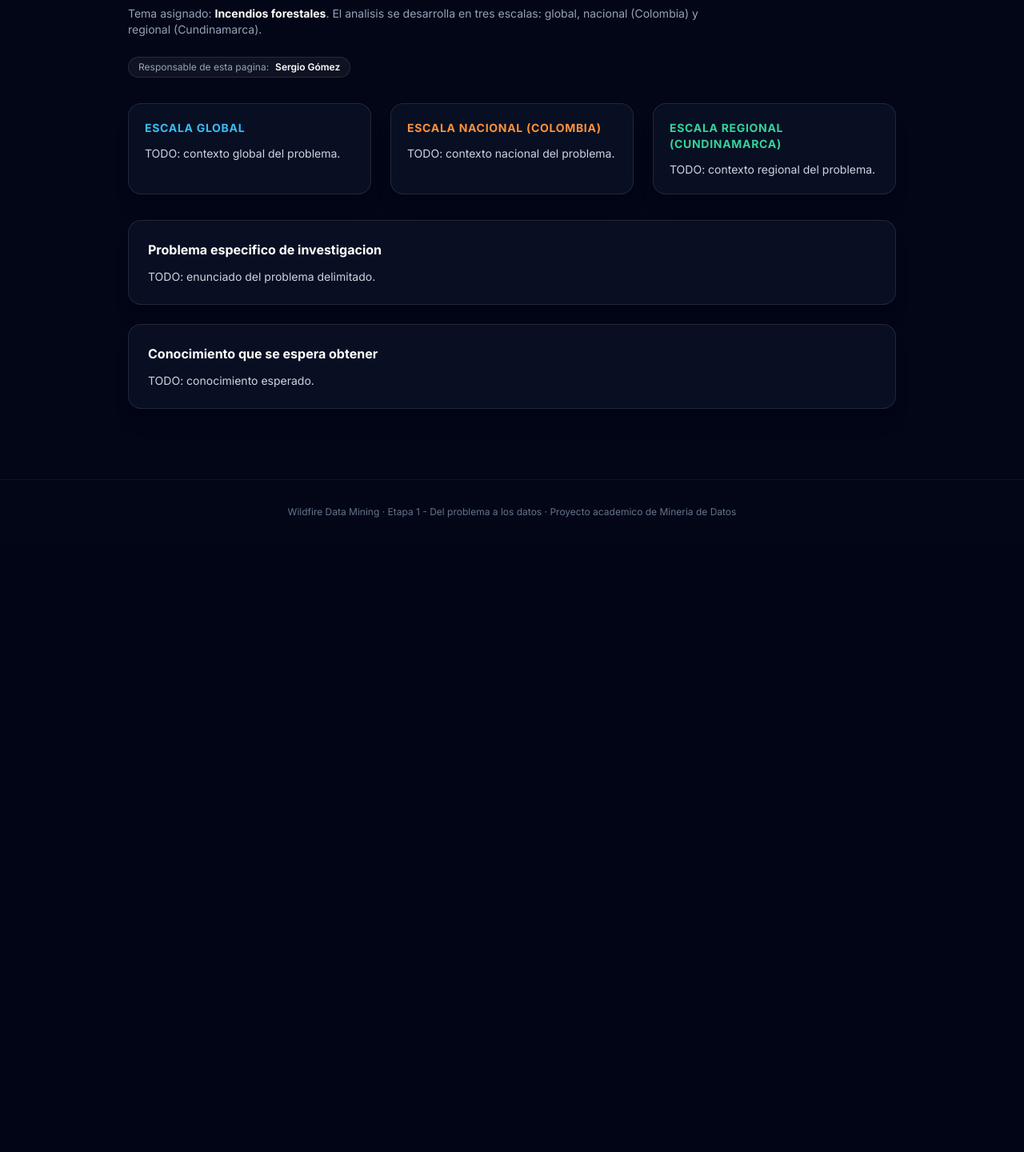
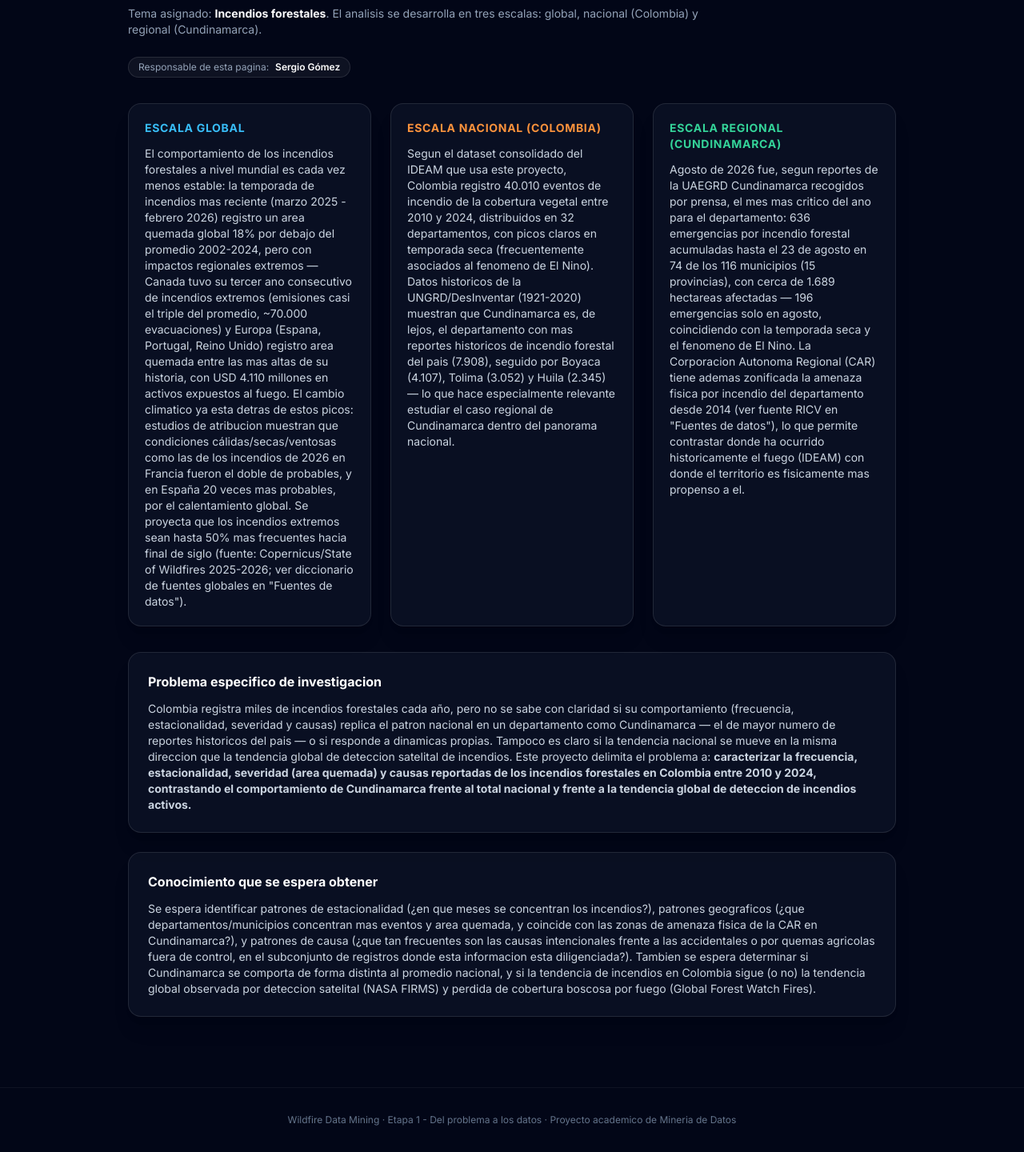
Before and after one commit to sgora96/wildfire-data-mining, a Flask app: page /etapa-1/ in a window 1280 px wide. Shown: the part 223-1663 px from the top of the page at 80% size. Before the commit the page ends 870 px from the top, so only its background shows below. Run offline with Flask 3, Linux system fonts and the light colour scheme; some libraries are stand-ins or nearby versions.

Commit message:
Se completa problema/preguntas y limpiuza

```diff
--- a/app/templates/etapa1/dataset.html
+++ b/app/templates/etapa1/dataset.html
@@ -44,8 +44,8 @@
     <li>✅ ≥ 3 variables categoricas — DEPARTAMENTO, MUNICIPIO, MES, causas y coberturas.</li>
     <li>✅ ≥ 1 variable temporal — FECHA_REGISTRO (+ ANIO, MES).</li>
     <li>✅ ≥ 1 variable geografica — DEPARTAMENTO, MUNICIPIO, LATITUD, LONGITUD.</li>
-    <li>⚠️ Informacion para niveles global / nacional / regional — nacional y regional cubiertos por IDEAM; <strong>falta incorporar al menos una fuente global</strong> (ver pagina "Fuentes de datos").</li>
-    <li>⚠️ Posibilidad de integrar fuentes por variables geograficas/temporales — pendiente de definir la clave de integracion con la(s) fuente(s) global(es) que se agreguen (ej. por ANIO, o por pais/region).</li>
+    <li>✅ Informacion para niveles global / nacional / regional — nacional y regional cubiertos por IDEAM/UNGRD/CAR; nivel global documentado con NASA FIRMS y Global Forest Watch Fires (ver "Fuentes de datos").</li>
+    <li>✅ Posibilidad de integrar fuentes por variables geograficas/temporales — clave de integracion definida: ANIO + MES, por comparacion normalizada (no join fila a fila, ver seccion "Integracion con las fuentes globales" mas abajo).</li>
   </ul>
 </section>
 
--- a/app/templates/etapa1/problema.html
+++ b/app/templates/etapa1/problema.html
@@ -18,29 +18,48 @@
   <section class="rounded-2xl border border-white/10 bg-ash-900/60 p-5 shadow-xl">
     <h2 class="text-sm font-bold uppercase tracking-wider text-sky-400">Escala global</h2>
     <p class="mt-3 text-sm text-slate-300">
-      <!-- TODO: describir el fenomeno de incendios forestales a nivel mundial: tendencias
-           recientes, regiones mas afectadas, factores como el cambio climatico. Citar
-           fuente(s) usada(s) para esta caracterizacion. -->
-      TODO: contexto global del problema.
+      El comportamiento de los incendios forestales a nivel mundial es cada vez menos
+      estable: la temporada de incendios mas reciente (marzo 2025 - febrero 2026)
+      registro un area quemada global 18% por debajo del promedio 2002-2024, pero con
+      impactos regionales extremos — Canada tuvo su tercer ano consecutivo de incendios
+      extremos (emisiones casi el triple del promedio, ~70.000 evacuaciones) y Europa
+      (Espana, Portugal, Reino Unido) registro area quemada entre las mas altas de su
+      historia, con USD 4.110 millones en activos expuestos al fuego. El cambio
+      climatico ya esta detras de estos picos: estudios de atribucion muestran que
+      condiciones cálidas/secas/ventosas como las de los incendios de 2026 en Francia
+      fueron el doble de probables, y en España 20 veces mas probables, por el
+      calentamiento global. Se proyecta que los incendios extremos sean hasta 50% mas
+      frecuentes hacia final de siglo (fuente: Copernicus/State of Wildfires 2025-2026;
+      ver diccionario de fuentes globales en "Fuentes de datos").
     </p>
   </section>
 
   <section class="rounded-2xl border border-white/10 bg-ash-900/60 p-5 shadow-xl">
     <h2 class="text-sm font-bold uppercase tracking-wider text-ember-400">Escala nacional (Colombia)</h2>
     <p class="mt-3 text-sm text-slate-300">
-      <!-- TODO: describir la situacion de incendios forestales en Colombia: temporadas
-           criticas (ej. temporada seca / fenomeno del Nino), departamentos mas afectados,
-           cifras del IDEAM/UNGRD. -->
-      TODO: contexto nacional del problema.
+      Segun el dataset consolidado del IDEAM que usa este proyecto, Colombia registro
+      40.010 eventos de incendio de la cobertura vegetal entre 2010 y 2024, distribuidos
+      en 32 departamentos, con picos claros en temporada seca (frecuentemente asociados
+      al fenomeno de El Nino). Datos historicos de la UNGRD/DesInventar (1921-2020)
+      muestran que Cundinamarca es, de lejos, el departamento con mas reportes
+      historicos de incendio forestal del pais (7.908), seguido por Boyaca (4.107),
+      Tolima (3.052) y Huila (2.345) — lo que hace especialmente relevante estudiar el
+      caso regional de Cundinamarca dentro del panorama nacional.
     </p>
   </section>
 
   <section class="rounded-2xl border border-white/10 bg-ash-900/60 p-5 shadow-xl">
     <h2 class="text-sm font-bold uppercase tracking-wider text-emerald-400">Escala regional (Cundinamarca)</h2>
     <p class="mt-3 text-sm text-slate-300">
-      <!-- TODO: describir la situacion de incendios forestales en Cundinamarca: municipios
-           mas afectados, cercania a paramos/reservas, relacion con la actividad agricola. -->
-      TODO: contexto regional del problema.
+      Agosto de 2026 fue, segun reportes de la UAEGRD Cundinamarca recogidos por prensa,
+      el mes mas critico del ano para el departamento: 636 emergencias por incendio
+      forestal acumuladas hasta el 23 de agosto en 74 de los 116 municipios (15
+      provincias), con cerca de 1.689 hectareas afectadas — 196 emergencias solo en
+      agosto, coincidiendo con la temporada seca y el fenomeno de El Nino. La
+      Corporacion Autonoma Regional (CAR) tiene ademas zonificada la amenaza fisica por
+      incendio del departamento desde 2014 (ver fuente RICV en "Fuentes de datos"), lo
+      que permite contrastar donde ha ocurrido historicamente el fuego (IDEAM) con donde
+      el territorio es fisicamente mas propenso a el.
     </p>
   </section>
 </div>
@@ -48,19 +67,32 @@
 <section class="mt-8 rounded-2xl border border-white/10 bg-ash-900/60 p-6 shadow-xl">
   <h2 class="text-base font-bold text-white">Problema especifico de investigacion</h2>
   <p class="mt-3 text-sm text-slate-300">
-    <!-- TODO: delimitar en 3-5 lineas el problema especifico que el grupo va a investigar
-         (no solo "hay incendios forestales", sino que aspecto puntual: frecuencia,
-         severidad, causas, relacion con variables climaticas, estacionalidad, etc.) -->
-    TODO: enunciado del problema delimitado.
+    Colombia registra miles de incendios forestales cada año, pero no se sabe con
+    claridad si su comportamiento (frecuencia, estacionalidad, severidad y causas)
+    replica el patron nacional en un departamento como Cundinamarca — el de mayor
+    numero de reportes historicos del pais — o si responde a dinamicas propias.
+    Tampoco es claro si la tendencia nacional se mueve en la misma direccion que la
+    tendencia global de deteccion satelital de incendios. Este proyecto delimita el
+    problema a: <strong>caracterizar la frecuencia, estacionalidad, severidad (area
+    quemada) y causas reportadas de los incendios forestales en Colombia entre 2010 y
+    2024, contrastando el comportamiento de Cundinamarca frente al total nacional y
+    frente a la tendencia global de deteccion de incendios activos.</strong>
   </p>
 </section>
 
 <section class="mt-6 rounded-2xl border border-white/10 bg-ash-900/60 p-6 shadow-xl">
   <h2 class="text-base font-bold text-white">Conocimiento que se espera obtener</h2>
   <p class="mt-3 text-sm text-slate-300">
-    <!-- TODO: explicar que se espera descubrir a partir de los datos (patrones, factores
-         asociados, comparaciones entre escalas, etc.) -->
-    TODO: conocimiento esperado.
+    Se espera identificar patrones de estacionalidad (¿en que meses se concentran los
+    incendios?), patrones geograficos (¿que departamentos/municipios concentran mas
+    eventos y area quemada, y coincide con las zonas de amenaza fisica de la CAR en
+    Cundinamarca?), y patrones de causa (¿que tan frecuentes son las causas
+    intencionales frente a las accidentales o por quemas agricolas fuera de control, en
+    el subconjunto de registros donde esta informacion esta diligenciada?). Tambien se
+    espera determinar si Cundinamarca se comporta de forma distinta al promedio
+    nacional, y si la tendencia de incendios en Colombia sigue (o no) la tendencia
+    global observada por deteccion satelital (NASA FIRMS) y perdida de cobertura
+    boscosa por fuego (Global Forest Watch Fires).
   </p>
 </section>
 
```
Also changed, not shown: app/templates/etapa1/fuentes.html (+11 -9 lines), app/templates/etapa1/limitaciones.html (+4 -6 lines), app/templates/etapa1/preguntas.html (+46 -11 lines).
